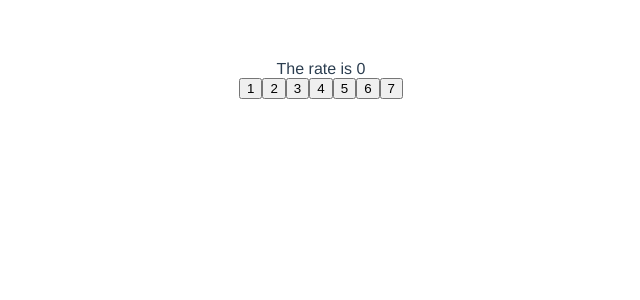
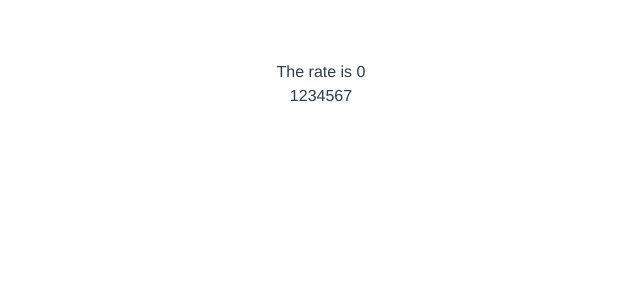
Before and after one commit to jesusantguerrero/point-of-vue, a Vue app: page / in a window 1280 px wide. Shown: the top 300 px of the page, without its empty margins (319-959 px from the left). Built offline with nearby package versions, Linux system fonts and the light colour scheme.

Commit message:
➕  add tailwind css

```diff
--- a/package.json
+++ b/package.json
@@ -14,6 +14,9 @@
   "devDependencies": {
     "@vitejs/plugin-vue": "^1.1.4",
     "@vue/compiler-sfc": "^3.0.5",
+    "autoprefixer": "^10.2.6",
+    "postcss": "^8.3.5",
+    "tailwindcss": "^2.2.4",
     "vite": "^2.0.1"
   }
 }
--- /dev/null
+++ b/postcss.config.js
@@ -0,0 +1,6 @@
+module.exports = {
+  plugins: {
+    tailwindcss: {},
+    autoprefixer: {},
+  },
+}
--- /dev/null
+++ b/src/assets/index.css
@@ -0,0 +1,3 @@
+@tailwind base;
+@tailwind components;
+@tailwind utilities;
--- a/src/main.js
+++ b/src/main.js
@@ -1,6 +1,7 @@
 import { createApp } from 'vue'
 import App from './App.vue'
 import router from "./router";
+import './assets/index.css'
 
 createApp(App)
 .use(router)
--- /dev/null
+++ b/tailwind.config.js
@@ -0,0 +1,11 @@
+module.exports = {
+  purge: ['./index.html', './src/**/*.{vue,js,ts,jsx,tsx}'],
+  darkMode: false, // or 'media' or 'class'
+  theme: {
+    extend: {},
+  },
+  variants: {
+    extend: {},
+  },
+  plugins: [],
+}
```
Also changed, not shown: 1 other file (tests, documents, lock files or other folders).
